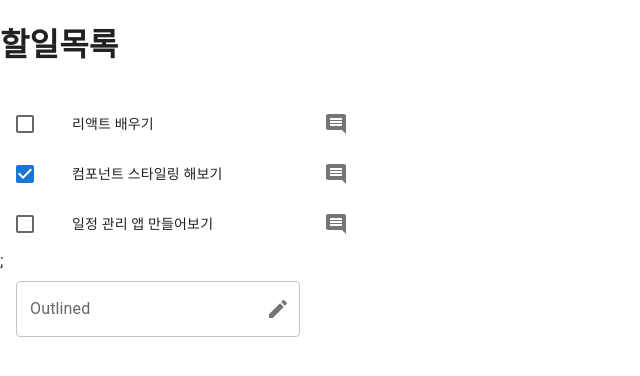
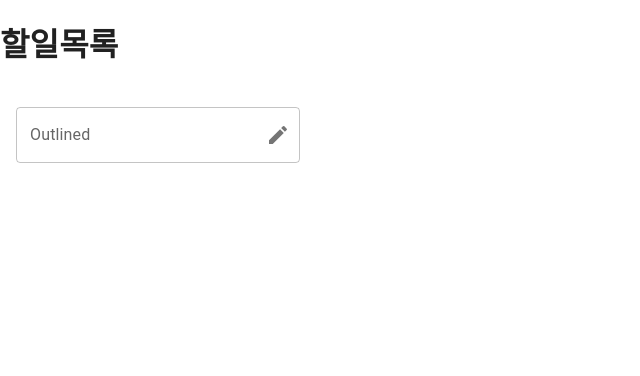
Before and after one commit to bbangwon/react-todos, a React (Vite) app: page / in a window 1280 px wide. Shown: the top 376 px of the page, without its empty margins (0-640 px from the left). Built offline with nearby package versions, Linux system fonts and the light colour scheme.

Commit message:
로컬 스토리지 추가

```diff
--- a/src/TodoList.jsx
+++ b/src/TodoList.jsx
@@ -1,16 +1,20 @@
-import { useState } from 'react';
+import { useState, useEffect } from 'react';
 import List from '@mui/material/List';
 import TodoItem from './TodoItem';
 import TodoForm from './TodoForm';
 
-const initialTodos = [
-    { id: 1, text: '리액트 배우기', completed: false },
-    { id: 2, text: '컴포넌트 스타일링 해보기', completed: true },
-    { id: 3, text: '일정 관리 앱 만들어보기', completed: false }
-];
+const getInitialData = () => {
+    const data = localStorage.getItem('todos');
+    return data ? JSON.parse(data) : [];
+}
 
 export default function TodoList() {
-    const [todos, setTodos] = useState(initialTodos);
+    const [todos, setTodos] = useState(getInitialData);
+
+    useEffect(() => {
+        localStorage.setItem('todos', JSON.stringify(todos));
+    }, [todos])
+
     const removeTodo = id => {
         setTodos(todos.filter(todo => todo.id !== id));
     };
@@ -38,8 +42,7 @@
                 key={todo.id}
                 remove={removeTodo}
                 toggle={() => toggleTodo(todo.id)} />
-        ))
-        };
+        ))}
         <TodoForm addTodo={addTodo} />
     </List>
 );
```
